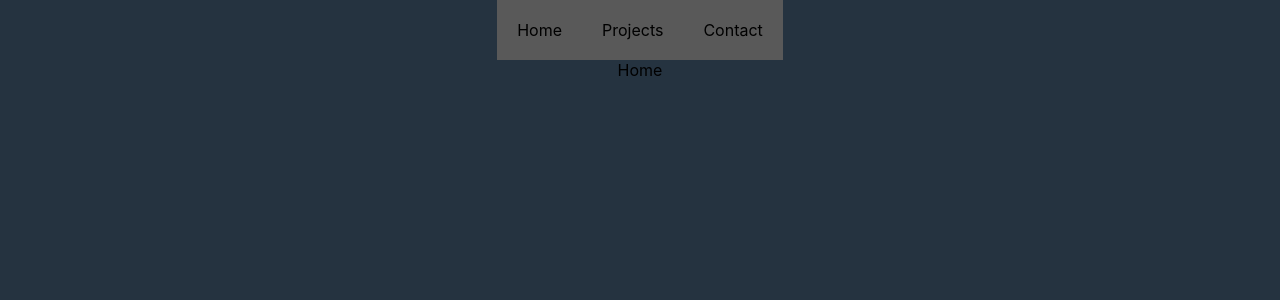
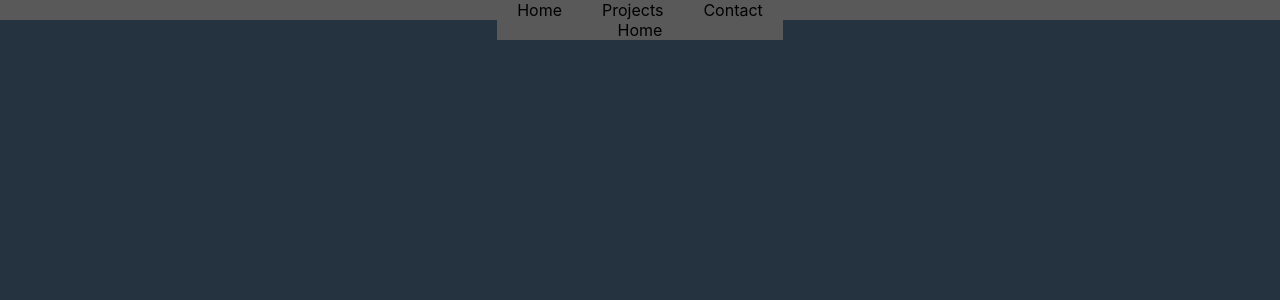
Before and after one commit to Hyugasi/Updated-Portfolio, a React (Create React App) app in the folder portfolio/: page / in a window 1280 px wide. Shown: the top 300 px of the page. Built offline with nearby package versions, Linux system fonts and the light colour scheme.

Commit message:
added css styling

```diff
--- a/portfolio/src/App.css
+++ b/portfolio/src/App.css
@@ -3,7 +3,8 @@
   scroll-behavior: smooth;
 }
 header {
-  margin: 20px;
+  margin: 0px;
+  background-color: #595959;
 }
 header a {
   background-color: #595959;
```
